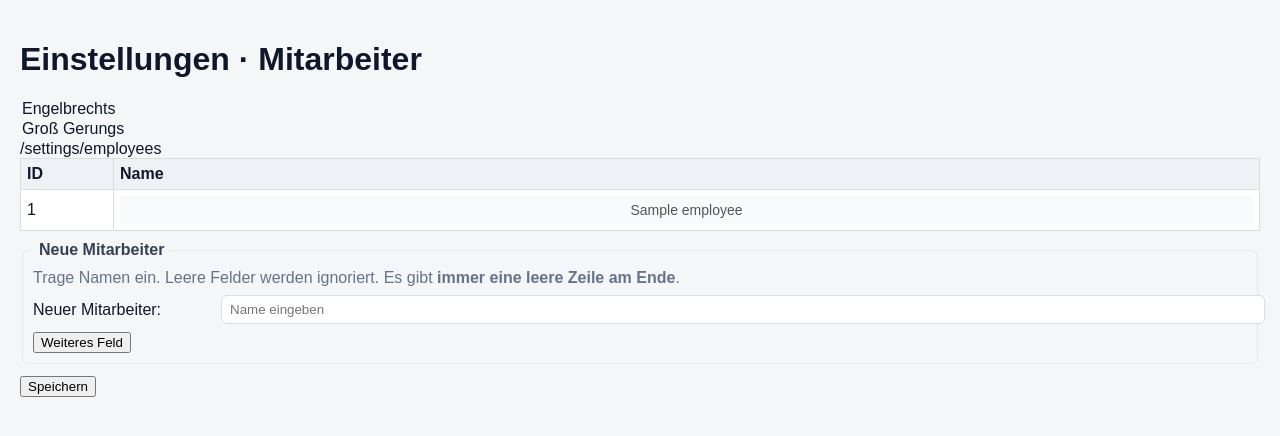
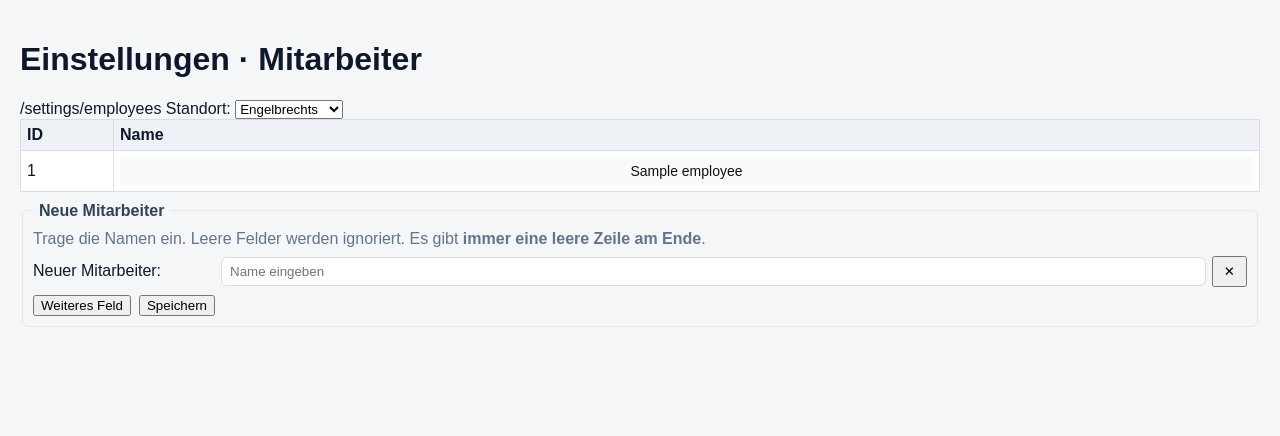
Before and after one commit to zankldach/zankl-plan, a FastAPI app: template templates/settings_employees.html in a window 1280 px wide. Shown: the part 92-528 px from the top of the page. Run offline with FastAPI, Linux system fonts and the light colour scheme; the template is opened without the code that fills it: most values are stand-ins (such as "Sample title", 1, 10 or a date in 2020).

Commit message:
Update settings_employees.html

```diff
--- a/templates/settings_employees.html
+++ b/templates/settings_employees.html
@@ -6,7 +6,9 @@
 <h1>Einstellungen · Mitarbeiter</h1>
 
 <!-- Standortwechsel (GET) -->
-<form id="standortForm" method="get" action="/settings/employees" style="margincument.getElementById('standortForm').submit()">
+/settings/employees
+  <label>Standort:
+    <select name="standort" onchange="document.getElementById('standortForm').submit()">
       <option value="engelbrechts" {{ 'selected' if standort=='engelbrechts' else '' }}>Engelbrechts</option>
       <option value="gross-gerungs" {{ 'selected' if standort=='gross-gerungs' else '' }}>Groß Gerungs</option>
     </select>
@@ -19,10 +21,7 @@
   </div>
 {% endif %}
 
-<!-- Hauptformular (POST) -->
-/settings/employees
-  <input type="hidden" name="standort" value="{{ standort }}"/>
-
+<!-- Bestehende Mitarbeiter (read-only Anzeige, Änderungen machen wir später) -->
 <table class="table" style="margin-bottom:10px; width:100%; border-collapse:collapse;">
   <thead>
     <tr>
@@ -32,36 +31,47 @@
   </thead>
   <tbody id="empTableBody">
     {% for e in employees or [] %}
-      <tr data-id="{{ e.id }}">
+    <tr>
       <td style="text-align:left;">{{ e.id }}</td>
       <td style="text-align:left;">
-          <input type="text" value="{{ e.name }}" disabled style="width:100%; background:#f8fafc;">
+        <input type="text" value="{{ e.name }}" disabled style="width:100%; background:#f8fafc; color:#111;">
       </td>
     </tr>
     {% endfor %}
+    {% if (not employees) or (employees|length==0) %}
+    <tr>
+      <td colspan="2" style="text-align:left; color:#64748b;">Noch keine Mitarbeiter für diesen Standort erfasst.</td>
+    </tr>
+    {% endif %}
   </tbody>
 </table>
+
+<!-- Hauptformular (POST): nur neue Mitarbeiter anlegen -->
+<formings/employees
+  <input type="hidden" name="standort" value="{{ standort }}"/>
 
   <fieldset style="border:1px solid #e5e7eb; padding:10px; border-radius:6px;">
     <legend style="padding:0 6px; color:#334155; font-weight:600;">Neue Mitarbeiter</legend>
     <p style="margin:0 0 8px 0; color:#64748b;">
-      Trage Namen ein. Leere Felder werden ignoriert. Es gibt <strong>immer eine leere Zeile am Ende</strong>.
+      Trage die Namen ein. Leere Felder werden ignoriert. Es gibt <strong>immer eine leere Zeile am Ende</strong>.
     </p>
+
     <div id="newInputs" style="display:flex; flex-direction:column; gap:8px;">
       <div class="new-row" style="display:grid; grid-template-columns: 180px 1fr; gap:8px; align-items:center;">
         <label>Neuer Mitarbeiter:</label>
+        <div style="display:flex; gap:6px; align-items:center;">
           <input type="text" name="emp_name_new[]" placeholder="Name eingeben"
-               style="width:100%; padding:6px 8px; border:1px solid #d9dee5; border-radius:6px;">
+                 style="flex:1; padding:6px 8px; border:1px solid #d9dee5; border-radius:6px;">
+          <button type="button" class="btn-remove" title="Zeile entfernen" style="padding:6px 10px;">✕</button>
         </div>
       </div>
-    <div style="margin-top:8px;">
+    </div>
+
+    <div style="margin-top:8px; display:flex; gap:8px;">
       <button type="button" id="addBtn">Weiteres Feld</button>
+      <button type="submit" id="saveBtn">Speichern</button>
     </div>
   </fieldset>
-
-  <div style="margin-top:12px;">
-    <button type="submit" id="saveBtn">Speichern</button>
-  </div>
 </form>
 {% endblock %}
 
@@ -84,34 +94,51 @@ document.addEventListener('DOMContentLoaded', ()=>{
       <div style="display:flex; gap:6px; align-items:center;">
         <input type="text" name="emp_name_new[]" placeholder="Name eingeben"
                style="flex:1; padding:6px 8px; border:1px solid #d9dee5; border-radius:6px;">
-        <button type="button" class="btn-remove" title="Zeile entfernen">✕</button>
+        <button type="button" class="btn-remove" title="Zeile entfernen" style="padding:6px 10px;">✕</button>
       </div>
     `;
     const inp = row.querySelector('input[name="emp_name_new[]"]');
     const rmv = row.querySelector('.btn-remove');
     if (value) inp.value = value;
+
     rmv.addEventListener('click', ()=>{
       const rows = wrap.querySelectorAll('.new-row');
-      if (rows.length > 1) { row.remove(); ensureTrailingEmpty(); }
+      // Mindestens eine leere Zeile behalten
+      if (rows.length > 1) {
+        row.remove();
+        ensureTrailingEmpty();
+      } else {
+        // letzte Zeile nur leeren
+        inp.value = '';
+      }
     });
+
+    // Bei Eingabe ggf. neue leere Zeile anhängen
     inp.addEventListener('input', ensureTrailingEmpty);
     return row;
   }
+
   function ensureTrailingEmpty(){
     const inputs = Array.from(wrap.querySelectorAll('input[name="emp_name_new[]"]'));
-    const hasEmpty = inputs.length>0 && inputs[inputs.length-1].value.trim()==='';
-    if (!hasEmpty) wrap.appendChild(makeRow(""));
+    const needEmpty = !(inputs.length > 0 && inputs[inputs.length-1].value.trim() === '');
+    if (needEmpty) wrap.appendChild(makeRow(""));
   }
+
+  // Initial sicherstellen
   ensureTrailingEmpty();
 
-  if (addBtn) addBtn.addEventListener('click', ()=>{
+  // Button: weitere Zeile
+  if (addBtn) {
+    addBtn.addEventListener('click', ()=>{
       wrap.appendChild(makeRow(""));
       const all = wrap.querySelectorAll('input[name="emp_name_new[]"]');
       all[all.length-1]?.focus();
     });
+  }
 
+  // Beim Absenden: Leere Felder automatisch ignorieren (Server macht das ohnehin).
   form.addEventListener('submit', ()=>{
-    // nichts weiter – Backend ignoriert leere Felder ohnehin
+    // Nichts weiter nötig – Backend liest await request.form() und filtert leere Werte.
   });
 });
 </script>
```
Lines whose indentation alone changed are shown as unchanged.
